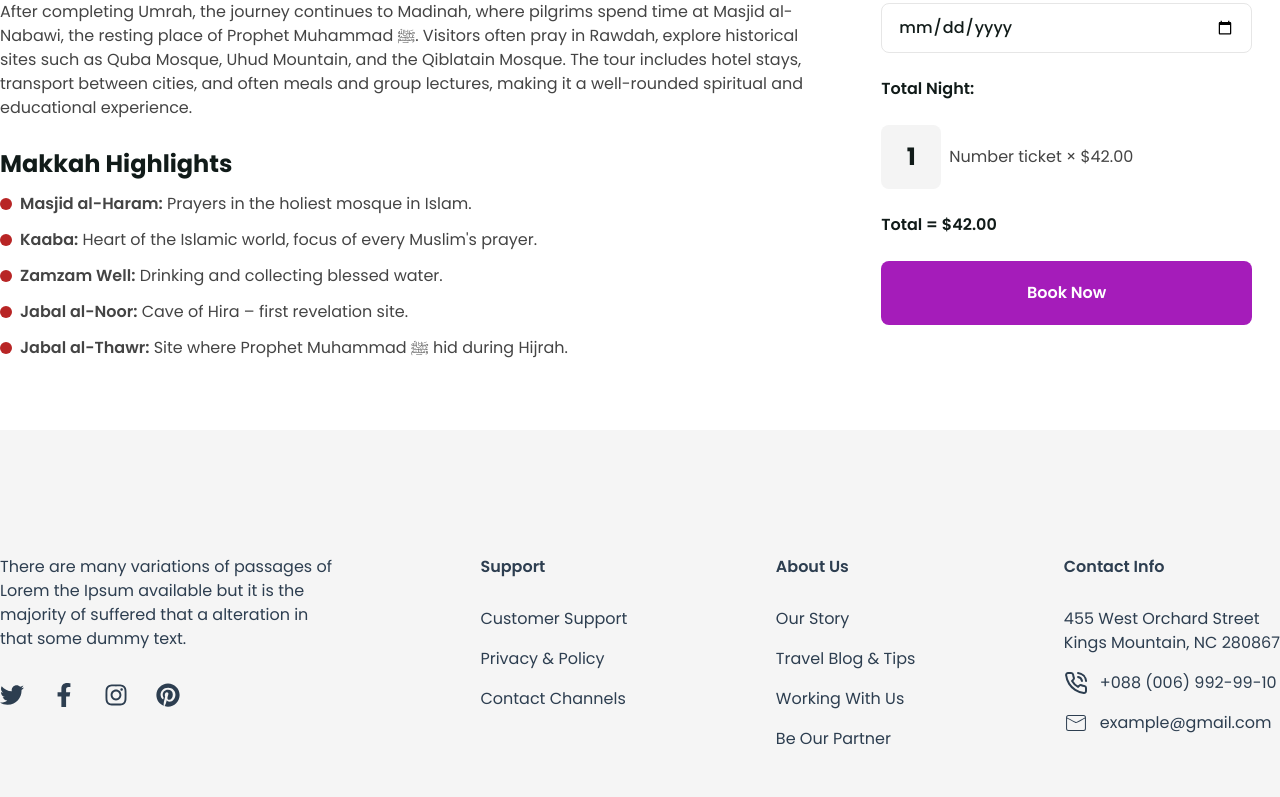
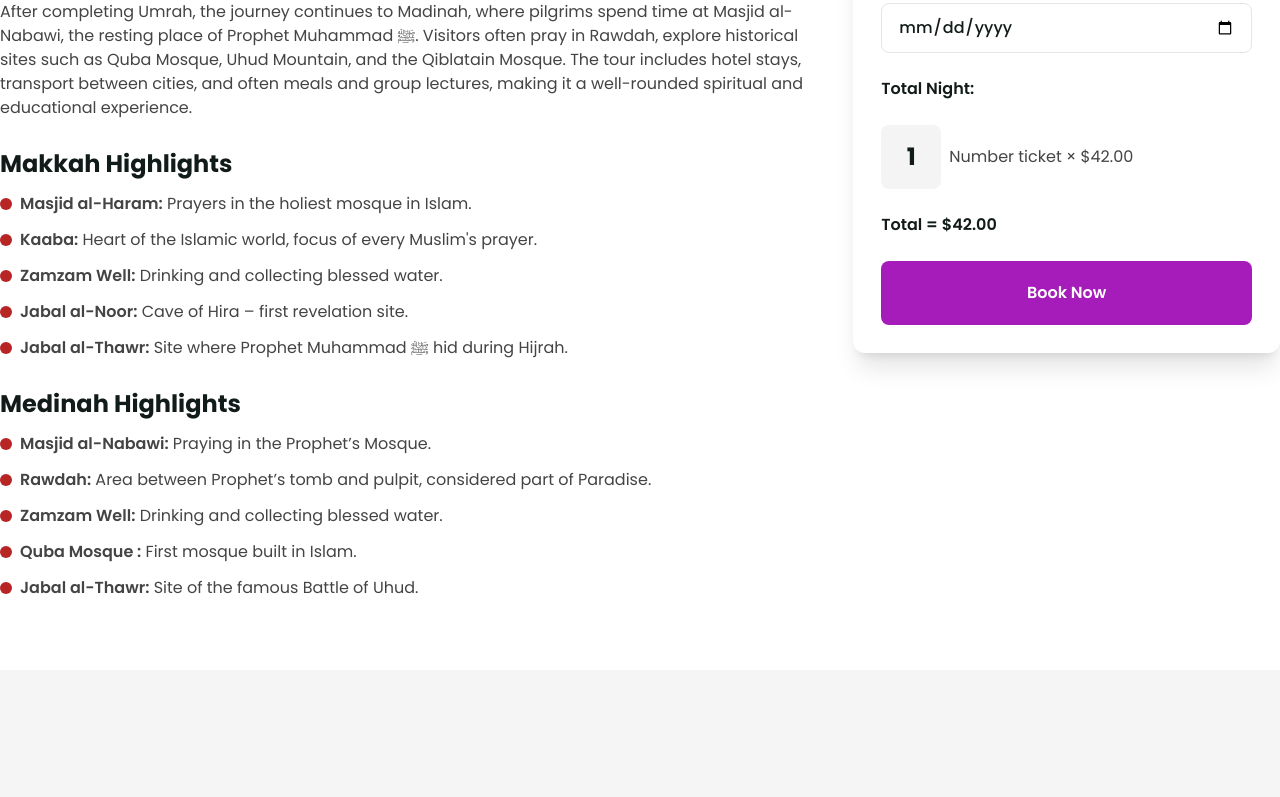
Before and after one commit to theashrafislam/halal-fly, a Next.js app: page /card-details/1 in a window 1280 px wide. Shown: the part 1103-1900 px from the top of the page. Built offline with nearby package versions, Linux system fonts and the light colour scheme.

Commit message:
Itinerary Overview is complate

```diff
--- a/src/app/Components/CardDetails/DetailsHero.jsx
+++ b/src/app/Components/CardDetails/DetailsHero.jsx
@@ -130,7 +130,7 @@ const DetailsHero = () => {
                     </div>
 
                     {/* Booking  */}
-                    <div className='w-1/3 bg-white p-7 rounded-xl absolute top-0 right-0'>
+                    <div className='w-1/3 bg-white p-7 rounded-xl absolute top-0 right-0 shadow-xl'>
                         <p className='flex items-center gap-2 pb-2'>
                             <svg width="24" height="25" viewBox="0 0 24 25" fill="none" xmlns="http://www.w3.org/2000/svg">
                                 <g clip-path="url(#clip0_104_6317)">
@@ -249,6 +249,34 @@ const DetailsHero = () => {
                             <p className='text-base text-[#444]'><span className='font-semibold'>Jabal al-Thawr:</span> Site where Prophet Muhammad ﷺ hid during Hijrah.</p>
                         </div>
                     </div>
+
+
+                    {/* Medinah Highlights */}
+                    <div className='mt-7 flex flex-col gap-3'>
+                        <h6 className='text-2xl font-bold'>Medinah Highlights</h6>
+                        <div className='flex items-center gap-2'>
+                            <div className='w-3 h-3 rounded-full bg-[#B82525]'></div>
+                            <p className='text-base text-[#444]'><span className='font-semibold'>Masjid al-Nabawi:</span> Praying in the Prophet’s Mosque.</p>
+                        </div>
+                        <div className='flex items-center gap-2'>
+                            <div className='w-3 h-3 rounded-full bg-[#B82525]'></div>
+                            <p className='text-base text-[#444]'><span className='font-semibold'>Rawdah:</span> Area between Prophet’s tomb and pulpit, considered part of Paradise.</p>
+                        </div>
+                        <div className='flex items-center gap-2'>
+                            <div className='w-3 h-3 rounded-full bg-[#B82525]'></div>
+                            <p className='text-base text-[#444]'><span className='font-semibold'>Zamzam Well:</span> Drinking and collecting blessed water.</p>
+                        </div>
+                        <div className='flex items-center gap-2'>
+                            <div className='w-3 h-3 rounded-full bg-[#B82525]'></div>
+                            <p className='text-base text-[#444]'><span className='font-semibold'>Quba Mosque :</span> First mosque built in Islam.</p>
+                        </div>
+                        <div className='flex items-center gap-2'>
+                            <div className='w-3 h-3 rounded-full bg-[#B82525]'></div>
+                            <p className='text-base text-[#444]'><span className='font-semibold'>Jabal al-Thawr:</span> Site of the famous Battle of Uhud.</p>
+                        </div>
+                    </div>
+
+
                 </div>
             </div>
 
```
